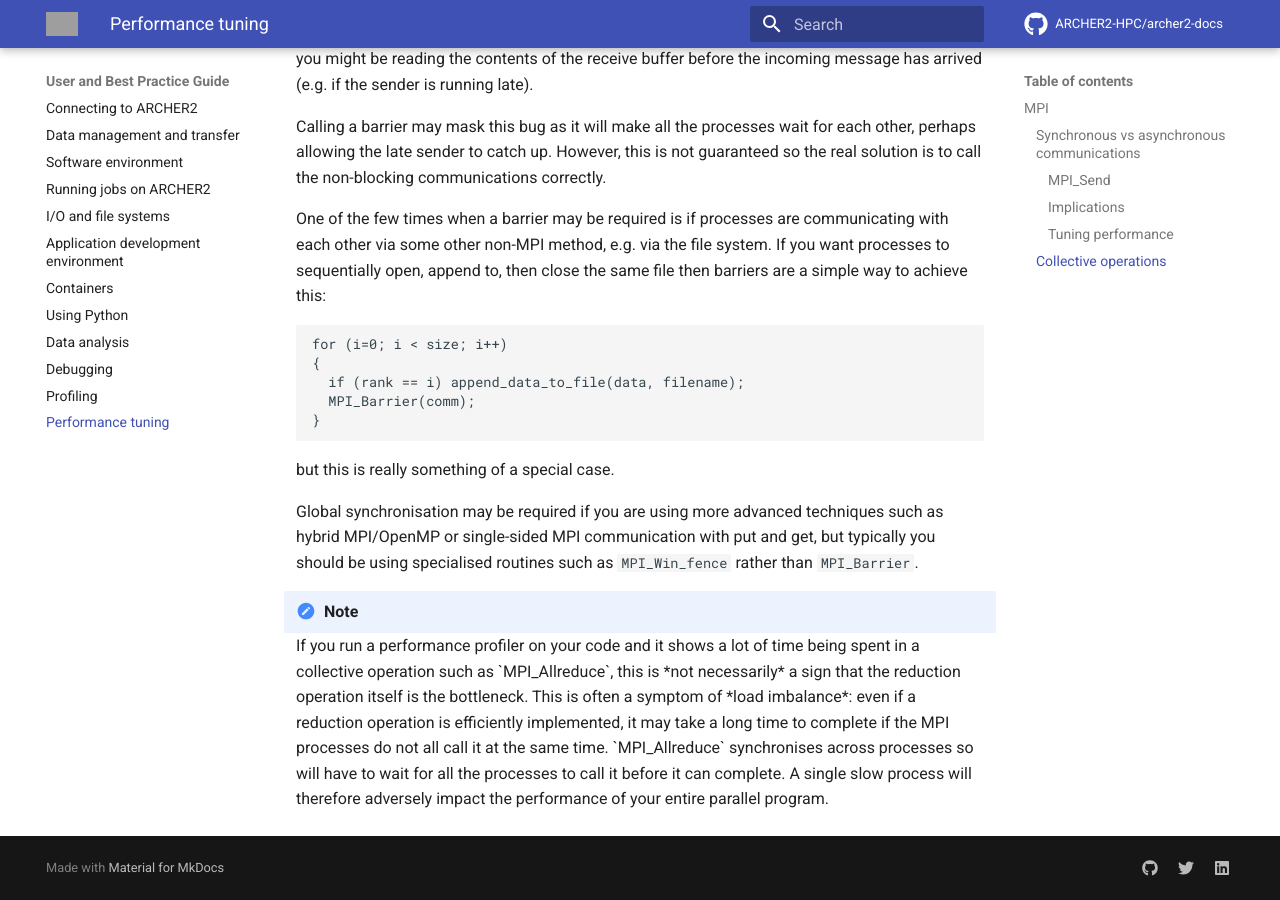
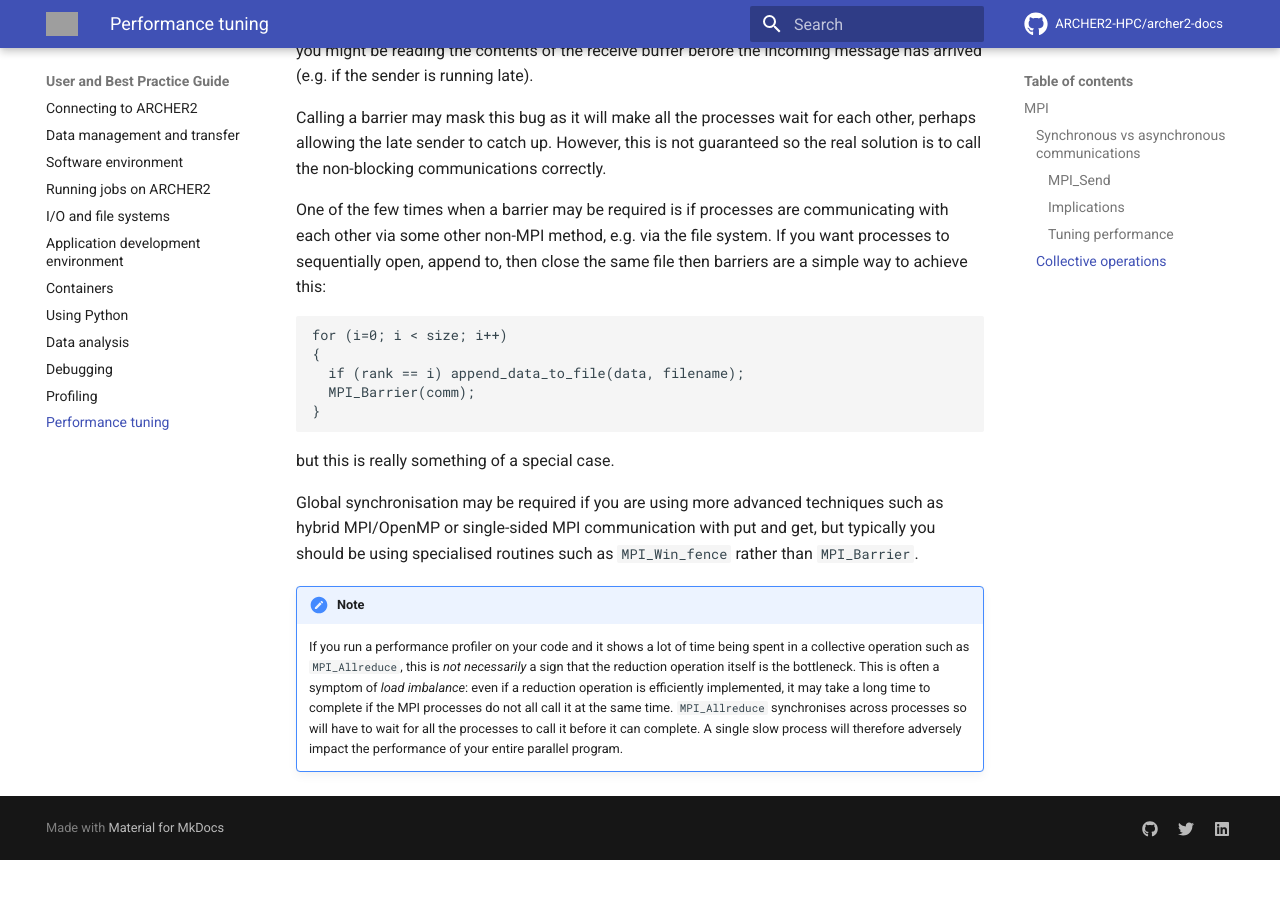
Before and after one commit to aturner-epcc/docs-test2, an MkDocs documentation site: the page built from docs/user-guide/tuning.md, in a window 1280 px wide and 900 px high, scrolled down 4625 px. Built offline with MkDocs 1.6.1 and Material for MkDocs 9.7.7, drawn with Linux system fonts in a browser that asks for light colours; comment, search, counter and statistics services are not loaded; after the commit the page ends 5485 px from its top, so only the background shows below that; some of the changed text lies outside the part shown; grey boxes are pictures that could not be loaded.

Commit message:
Updates tuning section

```diff
--- a/docs/user-guide/tuning.md
+++ b/docs/user-guide/tuning.md
@@ -1,17 +1,8 @@
 # Performance tuning
 
-<div class="warning">
-
-<div class="admonition-title">
-
-Warning
-
-</div>
-
-The ARCHER2 Service is not yet available. This documentation is in
-development.
-
-</div>
+!!! warning
+    The ARCHER2 Service is not yet available. This documentation is in
+    development.
 
 ## MPI
 
@@ -31,20 +22,11 @@
 software, the details of how a program calls MPI can have significant
 effects on achieved performance.
 
-<div class="note">
-
-<div class="admonition-title">
-
-Note
-
-</div>
-
-Many of these tips are actually quite generic and should be beneficial
-to any MPI program; however, they all become much more important when
-running on very large numbers of processes on a machine the size of
-ARCHER2.
-
-</div>
+!!! note
+    Many of these tips are actually quite generic and should be beneficial
+    to any MPI program; however, they all become much more important when
+    running on very large numbers of processes on a machine the size of
+    ARCHER2.
 
 ### Synchronous vs asynchronous communications
 
@@ -130,21 +112,12 @@
   - measure the performance before and after to check that it has
     improved.
 
-<div class="note">
-
-<div class="admonition-title">
-
-Note
-
-</div>
-
-It cannot be stressed strongly enough that although the performance may
-be affected by the value of the eager limit, the functionality of your
-program should be unaffected. If changing the eager limit affects the
-correctness of your program (e.g. whether or not it deadlocks) then
-**you have an incorrect MPI program**.
-
-</div>
+!!! note
+    It cannot be stressed strongly enough that although the performance may
+    be affected by the value of the eager limit, the functionality of your
+    program should be unaffected. If changing the eager limit affects the
+    correctness of your program (e.g. whether or not it deadlocks) then
+    **you have an incorrect MPI program**.
 
 ### Collective operations
 
@@ -267,23 +240,14 @@
 with put and get, but typically you should be using specialised routines
 such as `MPI_Win_fence` rather than `MPI_Barrier`.
 
-<div class="note">
-
-<div class="admonition-title">
-
-Note
-
-</div>
-
-If you run a performance profiler on your code and it shows a lot of
-time being spent in a collective operation such as `MPI_Allreduce`, this
-is *not necessarily* a sign that the reduction operation itself is the
-bottleneck. This is often a symptom of *load imbalance*: even if a
-reduction operation is efficiently implemented, it may take a long time
-to complete if the MPI processes do not all call it at the same time.
-`MPI_Allreduce` synchronises across processes so will have to wait for
-all the processes to call it before it can complete. A single slow
-process will therefore adversely impact the performance of your entire
-parallel program.
-
-</div>
+!!! note
+    If you run a performance profiler on your code and it shows a lot of
+    time being spent in a collective operation such as `MPI_Allreduce`, this
+    is *not necessarily* a sign that the reduction operation itself is the
+    bottleneck. This is often a symptom of *load imbalance*: even if a
+    reduction operation is efficiently implemented, it may take a long time
+    to complete if the MPI processes do not all call it at the same time.
+    `MPI_Allreduce` synchronises across processes so will have to wait for
+    all the processes to call it before it can complete. A single slow
+    process will therefore adversely impact the performance of your entire
+    parallel program.
```
Also changed, not shown: docs/user-guide/profile.md (+2 -2 lines).
